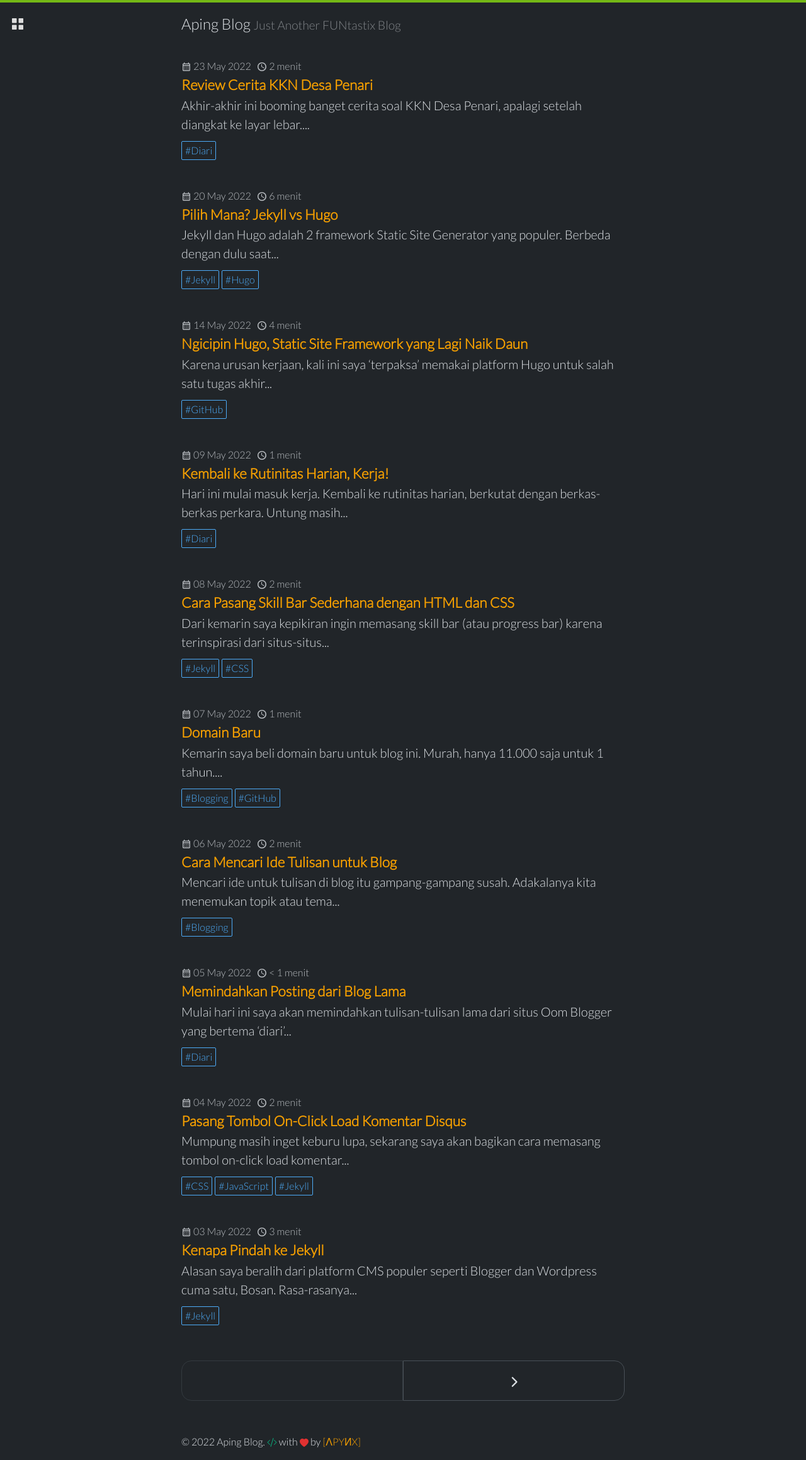
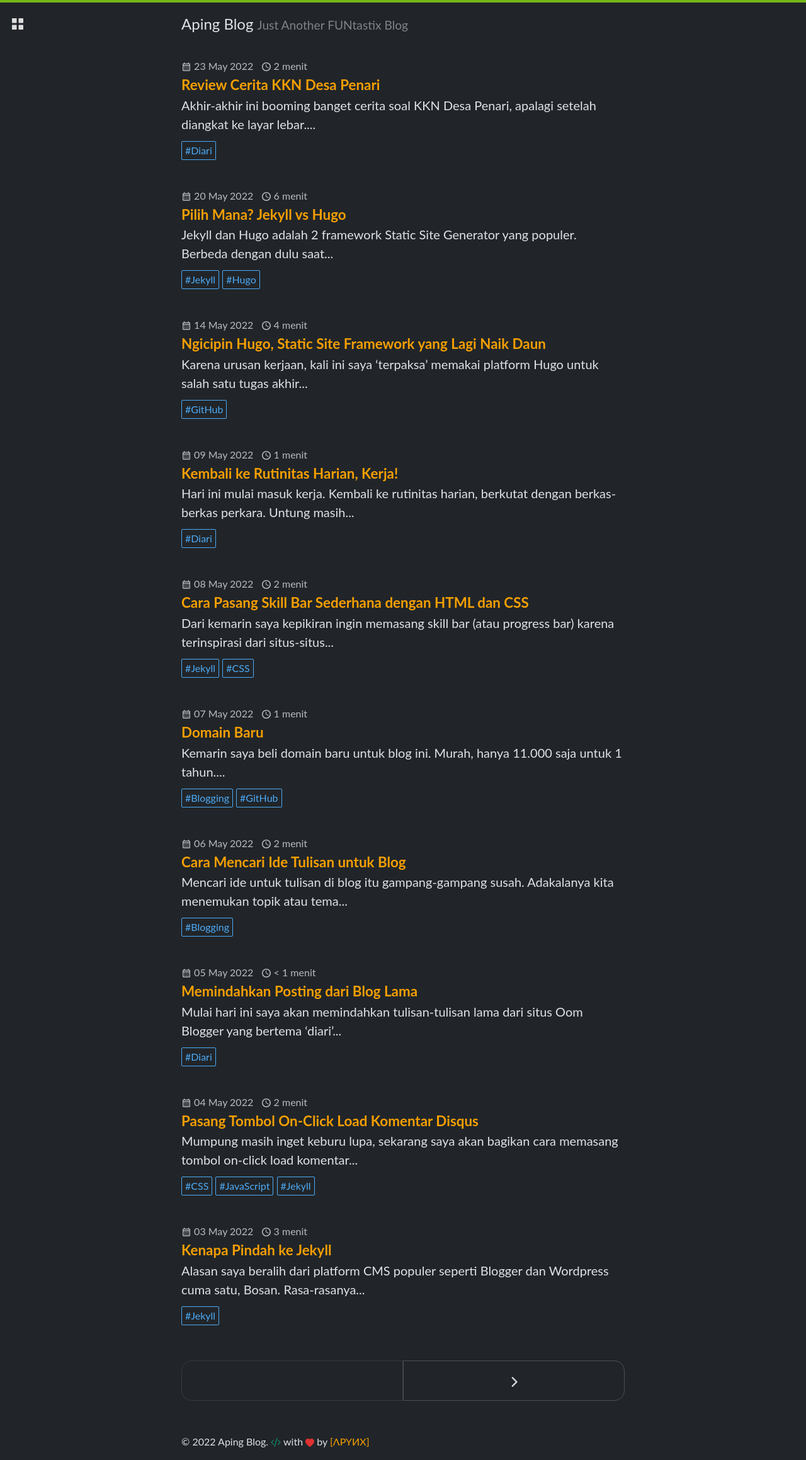
Before and after one commit to apynx/apynx.github.io, a Jekyll site: the page built from index.html, in a window 1280 px wide. Shown: the whole page at 63% size. Built offline with Jekyll 4.4.1, drawn with Linux system fonts in a browser that asks for light colours; some web fonts are replaced; the list of posts is cut into pages by our own code.

Commit message:
update css fonts

```diff
--- a/_sass/ockham/_custom.scss
+++ b/_sass/ockham/_custom.scss
@@ -1,4 +1,11 @@
-@import url('https://fonts.googleapis.com/css2?family=Lato:wght@300&display=swap');
+@font-face {
+  font-family: 'Lato';
+  font-style: normal;
+  font-weight: 300;
+  font-display: swap;
+  src: url(https://fonts.gstatic.com/s/lato/v23/S6u9w4BMUTPHh7USSwiPGQ.woff2) format('woff2');
+  unicode-range: U+0000-00FF, U+0131, U+0152-0153, U+02BB-02BC, U+02C6, U+02DA, U+02DC, U+2000-206F, U+2074, U+20AC, U+2122, U+2191, U+2193, U+2212, U+2215, U+FEFF, U+FFFD;
+}
 
 body {
   border-top: 4px solid $oc-lime-7;
```
